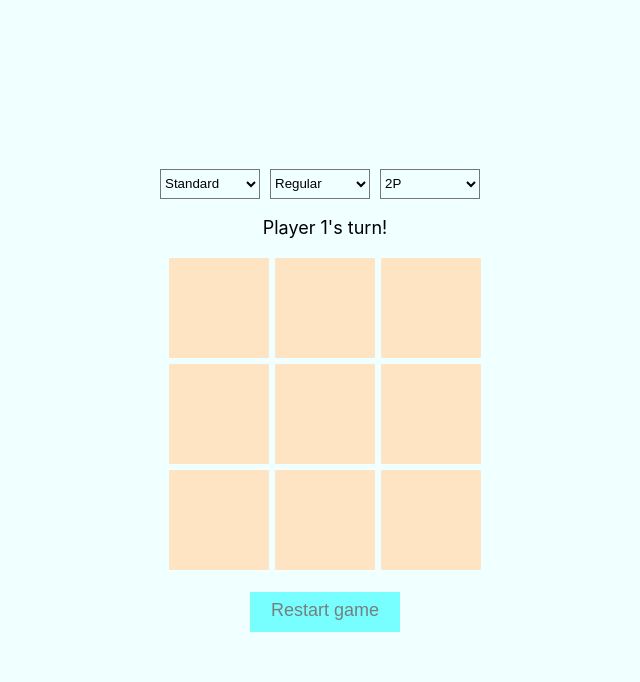
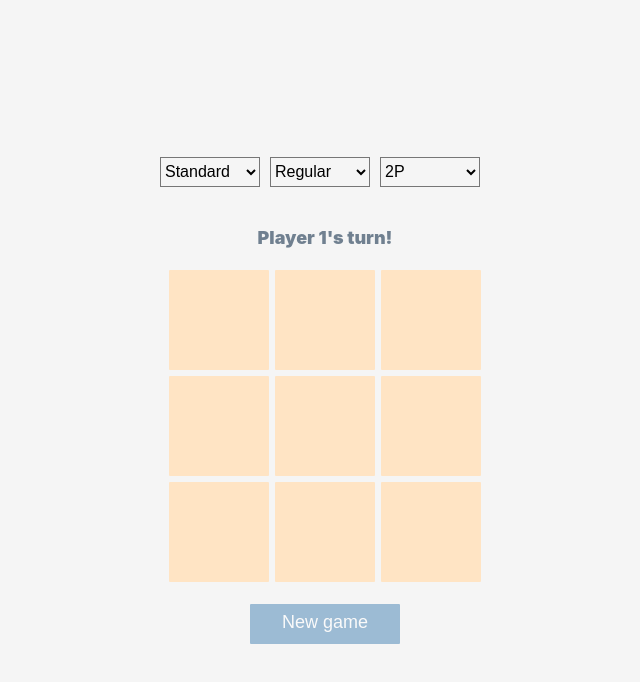
Before and after one commit to dbajpeyi/tic-tac-toe, a React (Vite) app: page / in a window 1280 px wide. Shown: the top 682 px of the page, without its empty margins (315-955 px from the left). Built offline with nearby package versions, Linux system fonts and the light colour scheme.

Commit message:
style: misc style fixes

```diff
--- a/src/features/game/Game.module.css
+++ b/src/features/game/Game.module.css
@@ -8,9 +8,12 @@
   margin-top: 20px;
 }
 
-.row > p {
+.row > .turninfo {
+  margin-top: 40px;
+  margin-bottom: 20px;
   font-size: 18px;
-  color: black;
+  font-weight: 900;
+  color: slategray;
 }
 
 .grid {
@@ -45,10 +48,10 @@
   padding-right: 12px;
   outline: none;
   border: 2px solid transparent;
-  color: black;
+  color: white;
   padding-bottom: 4px;
   cursor: pointer;
-  background-color: aqua;
+  background-color: steelblue;
   border-radius: 1px;
   transition: all 0.15s;
 }
--- a/src/features/game/Game.tsx
+++ b/src/features/game/Game.tsx
@@ -1,11 +1,5 @@
 import { useAppDispatch, useAppSelector } from "../../app/hooks"
-import {
-  boardState,
-  currentPlayerState,
-  gameRestarted,
-  gameStatusState,
-  winningCellsState,
-} from "./slice"
+import { boardState, gameRestarted, winningCellsState } from "./slice"
 import styles from "./Game.module.css"
 import { Board } from "./Board"
 import { isBoardEmpty } from "./utils"
@@ -63,7 +57,7 @@ export function Game() {
           onClick={() => dispatch(gameRestarted())}
           disabled={isBoardEmpty(board)}
         >
-          Restart game
+          New game
         </button>
       </div>
     </>
--- a/src/features/game/TurnInfo.tsx
+++ b/src/features/game/TurnInfo.tsx
@@ -1,12 +1,13 @@
 import { useAppSelector } from "../../app/hooks"
 import { currentPlayerState, gameStatusState } from "./slice"
 import { getTurnInfoText } from "./utils"
+import styles from "./Game.module.css"
 
 export function TurnInfo() {
   const currentPlayer = useAppSelector(currentPlayerState)
   const gameStatus = useAppSelector(gameStatusState)
   return (
-    <p style={{ alignSelf: "center" }}>
+    <p className={styles.turninfo}>
       {getTurnInfoText(currentPlayer, gameStatus)}
     </p>
   )
--- a/src/index.css
+++ b/src/index.css
@@ -1,6 +1,7 @@
 select {
+  display: flex;
+  font-size: 16px;
   background: none;
-  display: flex;
   width: 100px;
   height: 30px;
   margin-right: 10px;
@@ -9,7 +10,7 @@ select {
 
 body {
   margin: 0;
-  background-color: azure;
+  background-color: whitesmoke;
   font-family: -apple-system, BlinkMacSystemFont, "Segoe UI", "Roboto", "Oxygen",
     "Ubuntu", "Cantarell", "Fira Sans", "Droid Sans", "Helvetica Neue",
     sans-serif;
```
